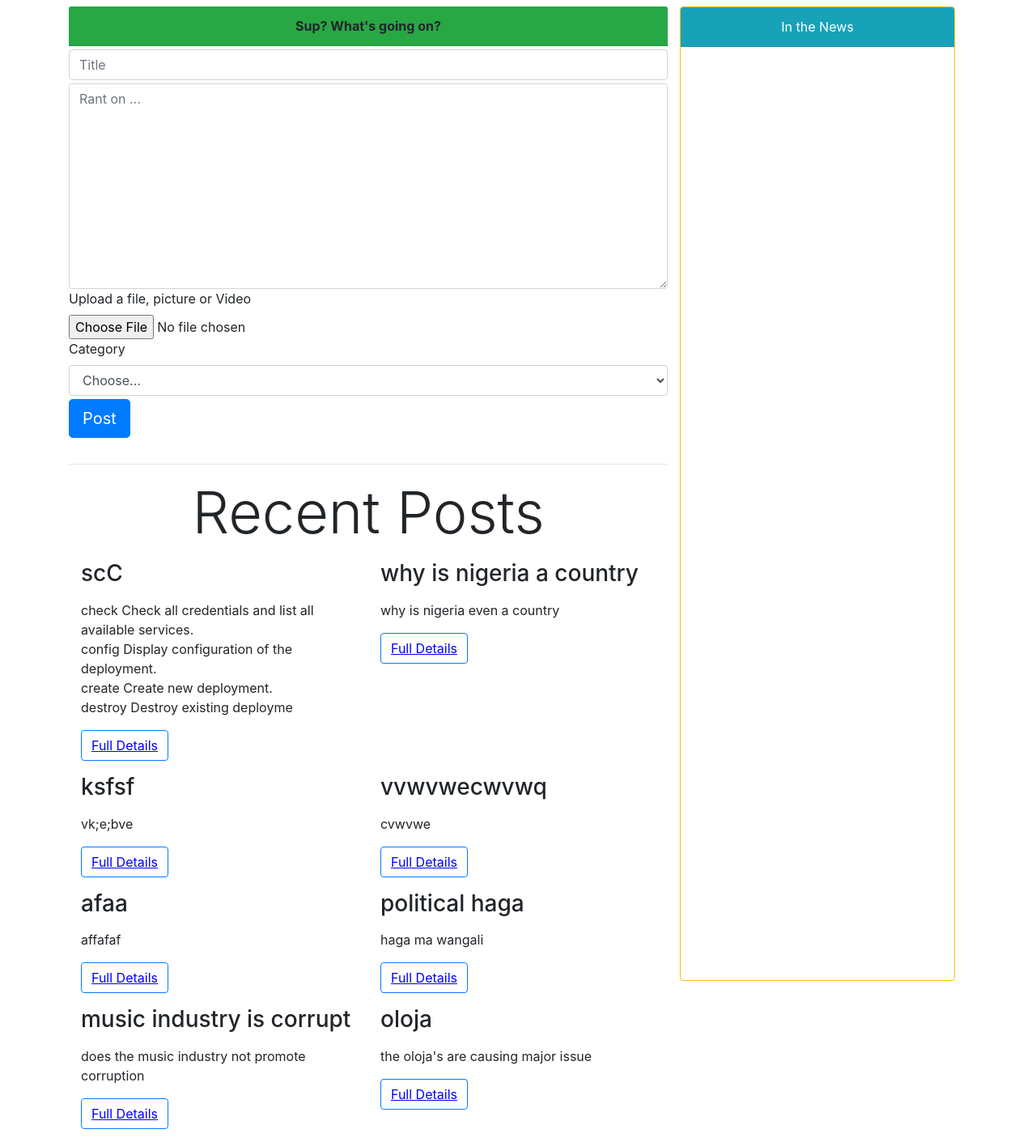
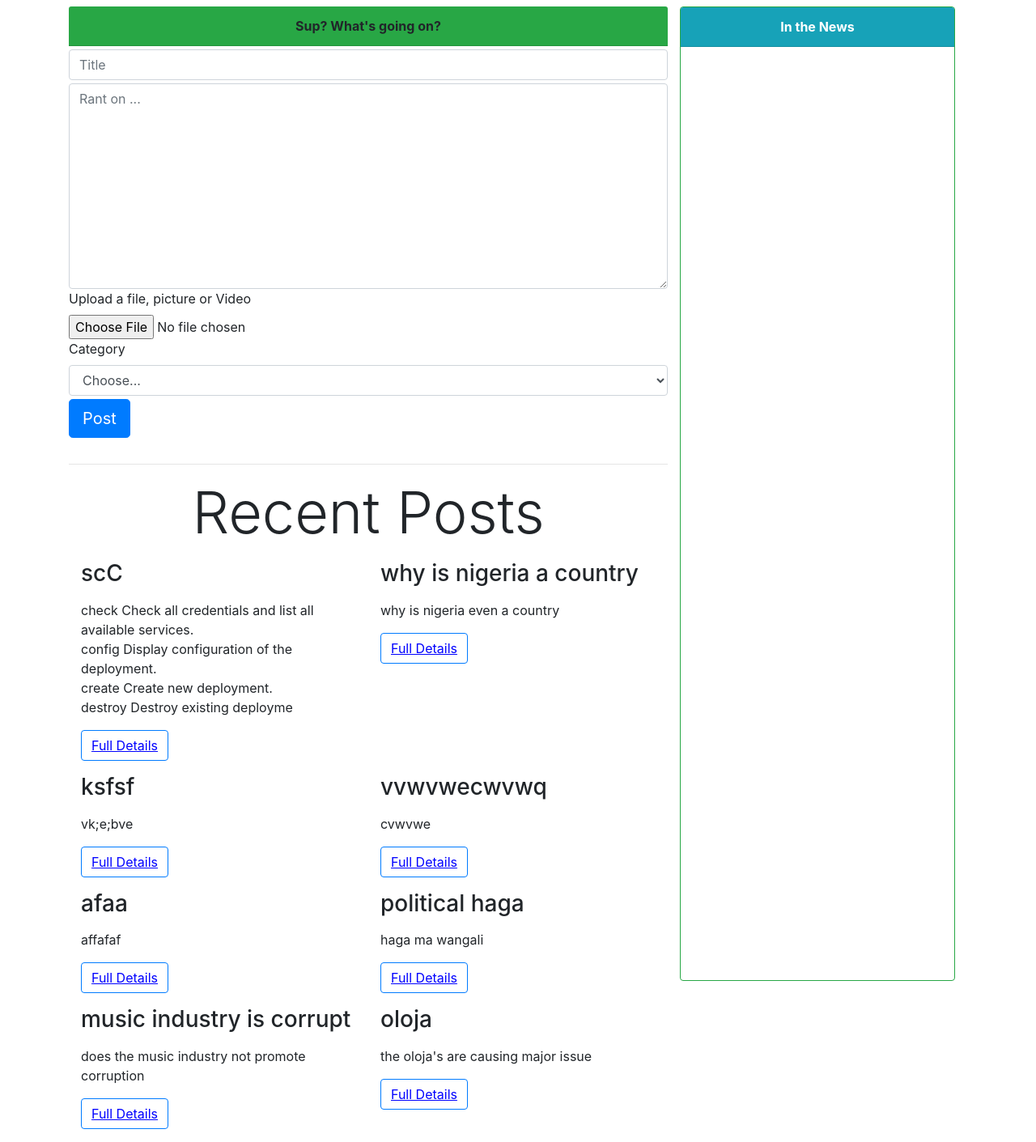
Before and after one commit to dolastack/naijarants, a Django app: page / in a window 1280 px wide. Shown: the part 56-1467 px from the top of the page at 81% size. Run offline with Django 3.2, Linux system fonts and the light colour scheme; data comes from the database, SQL or seed files in the repository; parts of the project's set-up code (start-up, migrations or seed data) failed here and were passed over; some libraries are stand-ins or nearby versions.

Commit message:
text format

```diff
--- a/templates/index.html
+++ b/templates/index.html
@@ -63,8 +63,8 @@
 
 
         <div class="col-md-4" >
-          <div class="card h-50  border-warning" >
-            <div class="card-header text-white bg-info text-center">
+          <div class="card h-50  border-success" >
+            <div class="card-header font-weight-bold text-white bg-info text-center">
               In the News
             </div>
             <div class="card-body" style="overflow: scroll;">
```
